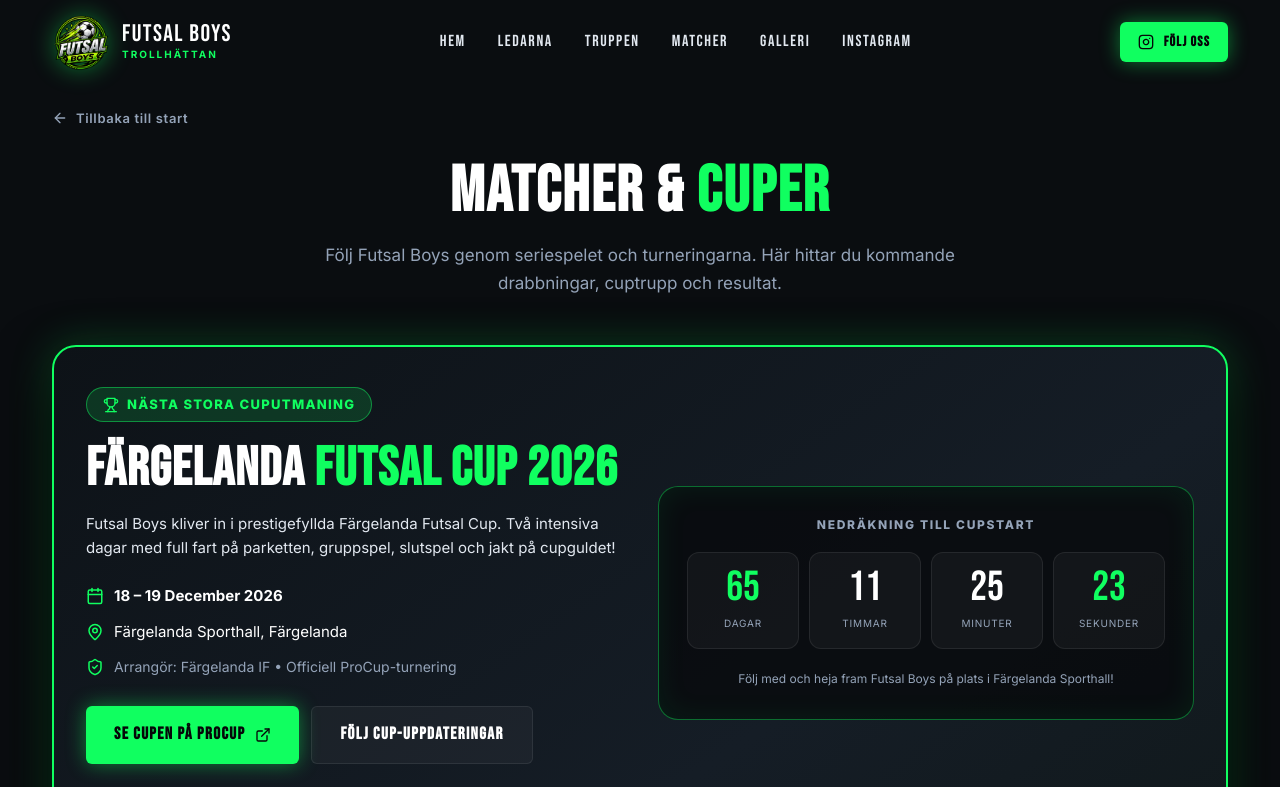
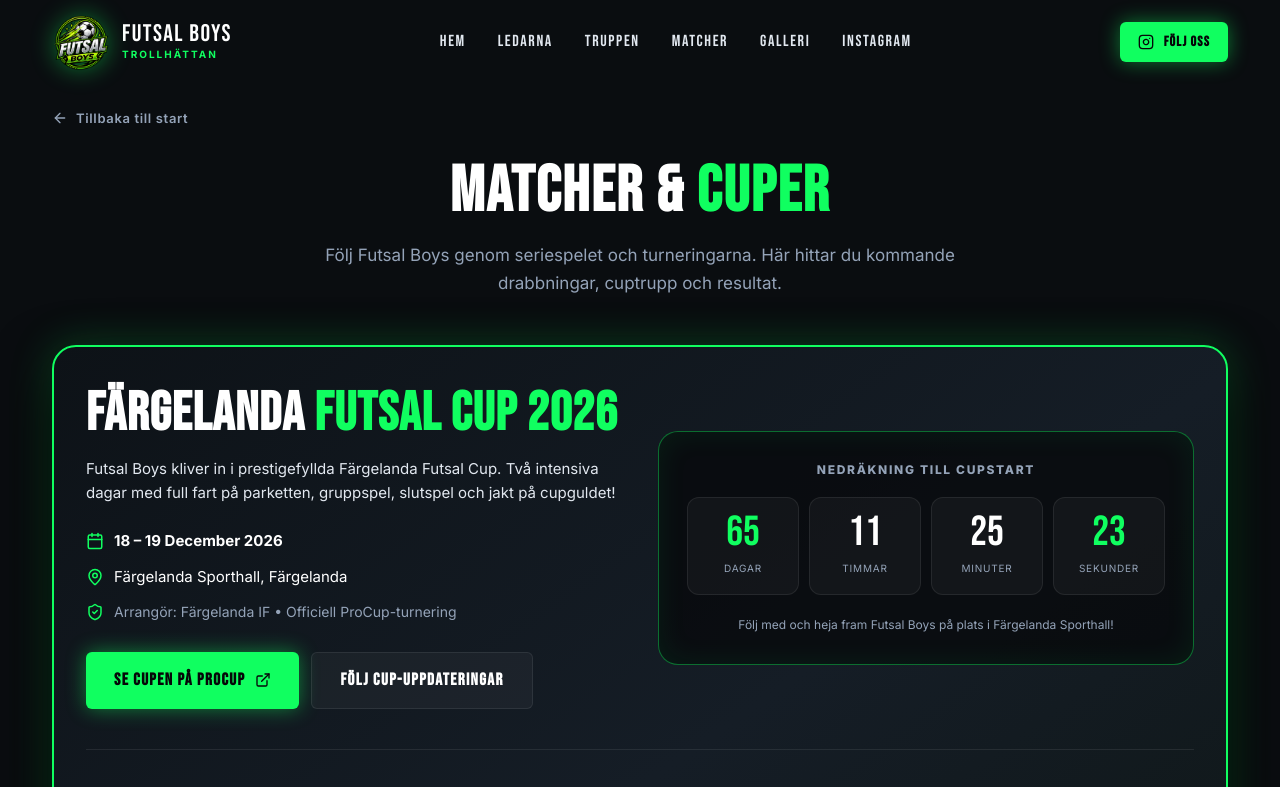
Before and after one commit to Raffi02k/futsalboys, a React (Vite) app in the folder frontend/: page /matcher in a window 1280 px wide. Shown: the top 787 px of the page. Built offline with nearby package versions, Linux system fonts and the light colour scheme.

Commit message:
fix: ta bort cup-pill badge och lägg till interaktiv hover-effekt på matchnyheterna

```diff
--- a/frontend/src/pages/MatchesPage.tsx
+++ b/frontend/src/pages/MatchesPage.tsx
@@ -1,6 +1,6 @@
 import React, { useState, useEffect } from 'react';
 import { Link } from 'react-router-dom';
-import { Calendar, MapPin, Trophy, Clock, ArrowLeft, ChevronRight, ExternalLink, ShieldCheck } from 'lucide-react';
+import { Calendar, MapPin, Clock, ArrowLeft, ChevronRight, ExternalLink, ShieldCheck } from 'lucide-react';
 import { PageMeta } from '../components/PageMeta';
 import { upcomingMatch, clubNewsList, ClubNews } from '../content/futsalData';
 import { siteConfig } from '../content/siteContent';
@@ -140,28 +140,6 @@
             overflow: 'hidden',
           }}
         >
-          {/* Neon corner glow badge */}
-          <div
-            style={{
-              display: 'inline-flex',
-              alignItems: 'center',
-              gap: '8px',
-              padding: '6px 16px',
-              borderRadius: '30px',
-              background: 'rgba(16, 255, 96, 0.15)',
-              border: '1px solid var(--neon-green-glow)',
-              color: 'var(--neon-green)',
-              fontSize: '13px',
-              fontWeight: 800,
-              letterSpacing: '0.1em',
-              textTransform: 'uppercase',
-              marginBottom: '20px',
-            }}
-          >
-            <Trophy size={16} />
-            <span>NÄSTA STORA CUPUTMANING</span>
-          </div>
-
           <div style={{ display: 'grid', gridTemplateColumns: 'repeat(auto-fit, minmax(300px, 1fr))', gap: '36px', alignItems: 'center' }}>
             {/* Cup Info */}
             <div>
@@ -642,14 +620,6 @@
             {clubNewsList.map((news) => (
               <article
                 key={news.id}
-                style={{
-                  background: 'var(--bg-card)',
-                  borderRadius: '16px',
-                  border: '1px solid var(--border-subtle)',
-                  overflow: 'hidden',
-                  cursor: 'pointer',
-                  transition: 'transform var(--transition-fast), border-color var(--transition-fast)',
-                }}
                 className="news-card-hover"
                 onClick={() => setSelectedNews(news)}
               >
--- a/frontend/src/styles/global.css
+++ b/frontend/src/styles/global.css
@@ -2223,3 +2223,39 @@
 .player-grid-card:hover .player-card-photo {
   transform: scale(1.05);
 }
+
+/* Match News Card Hover */
+.news-card-hover {
+  background: var(--bg-card);
+  border-radius: 16px;
+  border: 1px solid var(--border-subtle);
+  overflow: hidden;
+  cursor: pointer;
+  outline: none;
+  display: flex;
+  flex-direction: column;
+  transition: transform var(--transition-fast), border-color var(--transition-fast), box-shadow var(--transition-fast);
+}
+
+.news-card-hover:hover,
+.news-card-hover:focus-visible {
+  transform: translateY(-6px);
+  border-color: var(--border-neon);
+  box-shadow: 0 16px 38px rgba(0, 0, 0, 0.75), 0 0 24px rgba(16, 255, 96, 0.22);
+}
+
+.news-card-hover img {
+  transition: transform 0.5s cubic-bezier(0.16, 1, 0.3, 1);
+}
+
+.news-card-hover:hover img {
+  transform: scale(1.06);
+}
+
+.news-card-hover:hover .news-read-more {
+  color: #ffffff !important;
+}
+
+.news-card-hover:hover .news-read-more svg {
+  transform: translateX(4px);
+}
```
